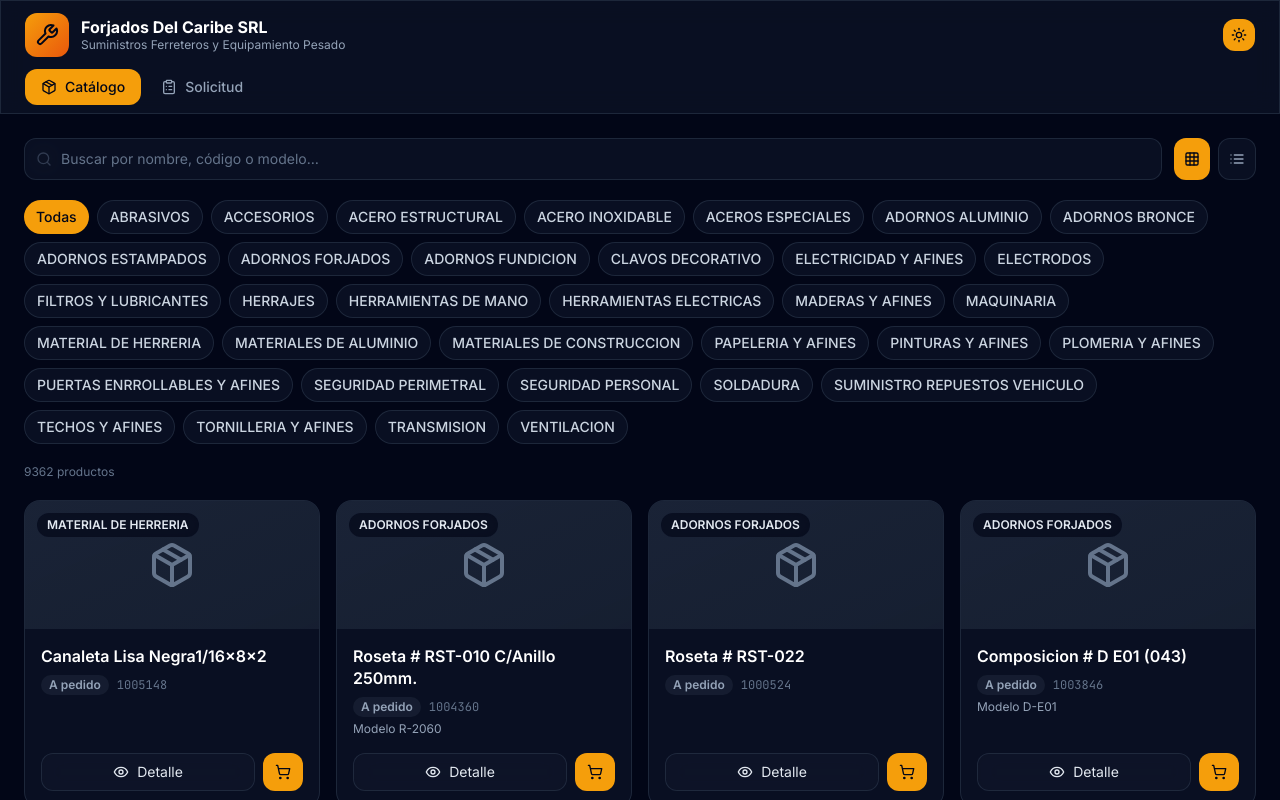
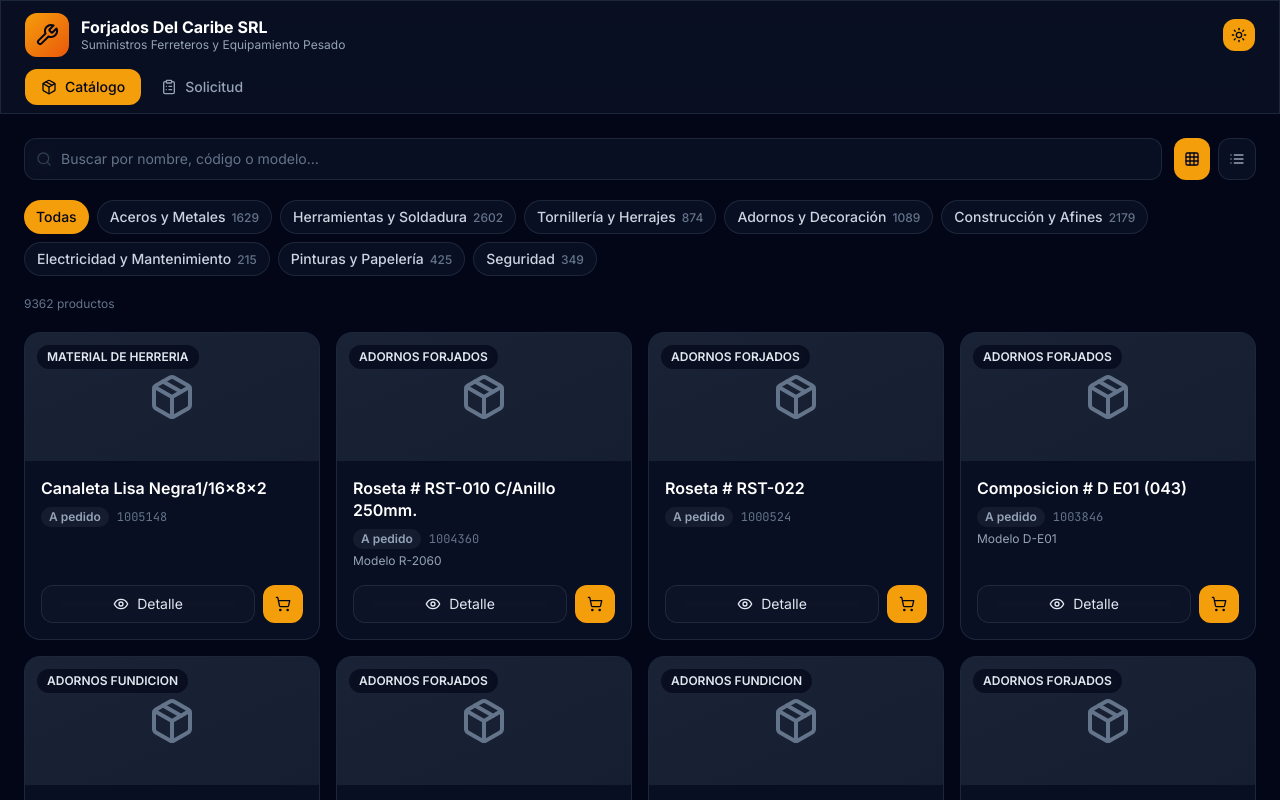
Before and after one commit to TenshiDevEXE/Forjados-del-Caribe, a React (Vite) app: page / in a window 1280 px wide. Shown: the top 800 px of the page. Built offline with nearby package versions, Linux system fonts and the light colour scheme.

Commit message:
Agrupar las categorias en familias para mejorar la navegacion

```diff
--- a/App.tsx
+++ b/App.tsx
@@ -25,6 +25,7 @@
 
 import { ACCENT_STYLES, LOGO_ICONS } from './lib/theme';
 import { loadCatalog } from './lib/api';
+import { buildGroups } from './lib/category-groups';
 import type { Catalog, Notification, Product, QuoteItem, TabId, Theme } from './lib/types';
 
 type ViewMode = 'grid' | 'list';
@@ -60,6 +61,7 @@
   const [activeTab, setActiveTab] = useState<TabId>('catalog');
 
   const [searchTerm, setSearchTerm] = useState('');
+  const [selectedGroup, setSelectedGroup] = useState<string | null>(null);
   const [selectedCategory, setSelectedCategory] = useState<string | null>(null);
   const [viewMode, setViewMode] = useState<ViewMode>('grid');
   const [visibleCount, setVisibleCount] = useState(PAGE_SIZE);
@@ -100,21 +102,46 @@
 
   /* ==================== Datos derivados ==================== */
 
+  // Grupos de categorías (navegación): primero el grupo, luego la categoría.
+  const groups = useMemo(() => buildGroups(categories), [categories]);
+
+  const productsByCategory = useMemo(() => {
+    const counts = new Map<string, number>();
+    for (const product of products) {
+      counts.set(product.category, (counts.get(product.category) ?? 0) + 1);
+    }
+    return counts;
+  }, [products]);
+
+  const activeGroup = useMemo(
+    () => groups.find(group => group.name === selectedGroup) ?? null,
+    [groups, selectedGroup]
+  );
+
+  const groupCategories = useMemo(
+    () => new Set(activeGroup?.categories ?? []),
+    [activeGroup]
+  );
+
   const filteredProducts = useMemo(() => {
     const term = searchTerm.trim().toLowerCase();
     return products.filter(product => {
-      if (selectedCategory && product.category !== selectedCategory) return false;
+      if (selectedCategory) {
+        if (product.category !== selectedCategory) return false;
+      } else if (activeGroup && !groupCategories.has(product.category)) {
+        return false;
+      }
       if (!term) return true;
       return [product.name, product.id, product.model ?? ''].some(field =>
         field.toLowerCase().includes(term)
       );
     });
-  }, [products, searchTerm, selectedCategory]);
+  }, [products, searchTerm, selectedCategory, activeGroup, groupCategories]);
 
   // Al cambiar los filtros se vuelve a empezar por el primer producto.
   useEffect(() => {
     setVisibleCount(PAGE_SIZE);
-  }, [searchTerm, selectedCategory]);
+  }, [searchTerm, selectedGroup, selectedCategory]);
 
   const visibleProducts = useMemo(
     () => filteredProducts.slice(0, visibleCount),
@@ -315,31 +342,82 @@
               </div>
             </div>
 
+            {/* Grupos de categorías: primer nivel de navegación */}
             <div className="flex flex-wrap gap-2">
               <button
-                onClick={() => setSelectedCategory(null)}
+                onClick={() => {
+                  setSelectedGroup(null);
+                  setSelectedCategory(null);
+                }}
                 className={`px-3 py-1.5 rounded-full text-sm font-medium transition-colors ${
-                  !selectedCategory ? `${accent.bg} text-slate-950` : 'glass text-slate-300 hover:text-white'
+                  !selectedGroup ? `${accent.bg} text-slate-950` : 'glass text-slate-300 hover:text-white'
                 }`}
               >
                 Todas
               </button>
-              {categories.map(category => (
+              {groups.map(group => (
                 <button
-                  key={category}
-                  onClick={() => setSelectedCategory(category)}
+                  key={group.name}
+                  onClick={() => {
+                    setSelectedGroup(group.name);
+                    setSelectedCategory(null);
+                  }}
                   className={`px-3 py-1.5 rounded-full text-sm font-medium transition-colors ${
-                    selectedCategory === category ? `${accent.bg} text-slate-950` : 'glass text-slate-300 hover:text-white'
+                    selectedGroup === group.name ? `${accent.bg} text-slate-950` : 'glass text-slate-300 hover:text-white'
                   }`}
                 >
-                  {category}
+                  {group.name}
+                  <span
+                    className={`ml-1.5 text-xs ${
+                      selectedGroup === group.name ? 'text-slate-950/70' : 'text-slate-500'
+                    }`}
+                  >
+                    {group.categories.reduce(
+                      (total, category) => total + (productsByCategory.get(category) ?? 0),
+                      0
+                    )}
+                  </span>
                 </button>
               ))}
             </div>
 
+            {/* Segundo nivel: las categorías del grupo elegido */}
+            {activeGroup && (
+              <div className="flex flex-wrap gap-2 pl-1">
+                <button
+                  onClick={() => setSelectedCategory(null)}
+                  className={`px-3 py-1 rounded-full text-xs font-medium border transition-colors ${
+                    !selectedCategory
+                      ? `${accent.softBg} ${accent.text} ${accent.border}`
+                      : 'border-slate-700/50 text-slate-400 hover:text-white'
+                  }`}
+                >
+                  Todas las de {activeGroup.name}
+                </button>
+                {activeGroup.categories.map(category => (
+                  <button
+                    key={category}
+                    onClick={() => setSelectedCategory(category)}
+                    className={`px-3 py-1 rounded-full text-xs font-medium border transition-colors ${
+                      selectedCategory === category
+                        ? `${accent.softBg} ${accent.text} ${accent.border}`
+                        : 'border-slate-700/50 text-slate-400 hover:text-white'
+                    }`}
+                  >
+                    {category}
+                    <span className="ml-1.5 text-slate-500">{productsByCategory.get(category) ?? 0}</span>
+                  </button>
+                ))}
+              </div>
+            )}
+
             <p className="text-xs text-slate-500">
               {filteredProducts.length} producto{filteredProducts.length === 1 ? '' : 's'}
-              {selectedCategory ? ` en ${selectedCategory}` : ''}
+              {selectedCategory
+                ? ` en ${selectedCategory}`
+                : activeGroup
+                  ? ` en ${activeGroup.name}`
+                  : ''}
             </p>
 
             {filteredProducts.length === 0 ? (
--- /dev/null
+++ b/lib/category-groups.ts
@@ -0,0 +1,117 @@
+// Agrupación de categorías para la navegación (solo interfaz).
+//
+// El inventario trae 34 categorías; mostrarlas todas juntas satura la pantalla.
+// Aquí se agrupan en familias para que el visitante filtre primero por grupo y
+// después por categoría. No cambia los datos: public/catalog.json sigue igual.
+//
+// Si el inventario incorpora una categoría que no esté en esta lista, aparecerá
+// automáticamente en "Otras categorías", así que nada se queda fuera.
+
+export interface CategoryGroup {
+  name: string;
+  categories: string[];
+}
+
+export const OTHER_GROUP_NAME = 'Otras categorías';
+
+export const CATEGORY_GROUPS: CategoryGroup[] = [
+  {
+    name: 'Aceros y Metales',
+    categories: [
+      'ACERO ESTRUCTURAL',
+      'ACERO INOXIDABLE',
+      'ACEROS ESPECIALES',
+      'MATERIALES DE ALUMINIO',
+      'MATERIAL DE HERRERIA',
+    ],
+  },
+  {
+    name: 'Herramientas y Soldadura',
+    categories: [
+      'HERRAMIENTAS DE MANO',
+      'HERRAMIENTAS ELECTRICAS',
+      'MAQUINARIA',
+      'ABRASIVOS',
+      'SOLDADURA',
+      'ELECTRODOS',
+    ],
+  },
+  {
+    name: 'Tornillería y Herrajes',
+    categories: ['TORNILLERIA Y AFINES', 'ACCESORIOS', 'HERRAJES', 'TRANSMISION'],
+  },
+  {
+    name: 'Adornos y Decoración',
+    categories: [
+      'ADORNOS ALUMINIO',
+      'ADORNOS BRONCE',
+      'ADORNOS ESTAMPADOS',
+      'ADORNOS FORJADOS',
+      'ADORNOS FUNDICION',
+      'CLAVOS DECORATIVO',
+    ],
+  },
+  {
+    name: 'Construcción y Afines',
+    categories: [
+      'MATERIALES DE CONSTRUCCION',
+      'MADERAS Y AFINES',
+      'PUERTAS ENRROLLABLES Y AFINES',
+      'TECHOS Y AFINES',
+      'PLOMERIA Y AFINES',
+    ],
+  },
+  {
+    name: 'Electricidad y Mantenimiento',
+    categories: [
+      'ELECTRICIDAD Y AFINES',
+      'VENTILACION',
+      'FILTROS Y LUBRICANTES',
+      'SUMINISTRO REPUESTOS VEHICULO',
+    ],
+  },
+  {
+    name: 'Pinturas y Papelería',
+    categories: ['PINTURAS Y AFINES', 'PAPELERIA Y AFINES'],
+  },
+  {
+    name: 'Seguridad',
+    categories: ['SEGURIDAD PERIMETRAL', 'SEGURIDAD PERSONAL'],
+  },
+];
+
+function normalize(category: string): string {
+  return category.trim().toUpperCase();
+}
+
+/**
+ * Combina el mapa anterior con las categorías reales del catálogo:
+ * - descarta las categorías que ya no existen en el inventario,
+ * - descarta los grupos que se quedarían vacíos,
+ * - envuelve en "Otras categorías" las que no estén en ningún grupo.
+ */
+export function buildGroups(categories: string[]): CategoryGroup[] {
+  const available = new Map<string, string>();
+  for (const category of categories) available.set(normalize(category), category);
+
+  const assigned = new Set<string>();
+  const groups: CategoryGroup[] = [];
+
+  for (const group of CATEGORY_GROUPS) {
+    const present: string[] = [];
+    for (const name of group.categories) {
+      const key = normalize(name);
+      const real = available.get(key);
+      if (real) {
+        present.push(real);
+        assigned.add(key);
+      }
+    }
+    if (present.length > 0) groups.push({ name: group.name, categories: present });
+  }
+
+  const leftovers = categories.filter(category => !assigned.has(normalize(category)));
+  if (leftovers.length > 0) groups.push({ name: OTHER_GROUP_NAME, categories: leftovers });
+
+  return groups;
+}
```
Also changed, not shown: 2 other files (tests, documents, lock files or other folders).
